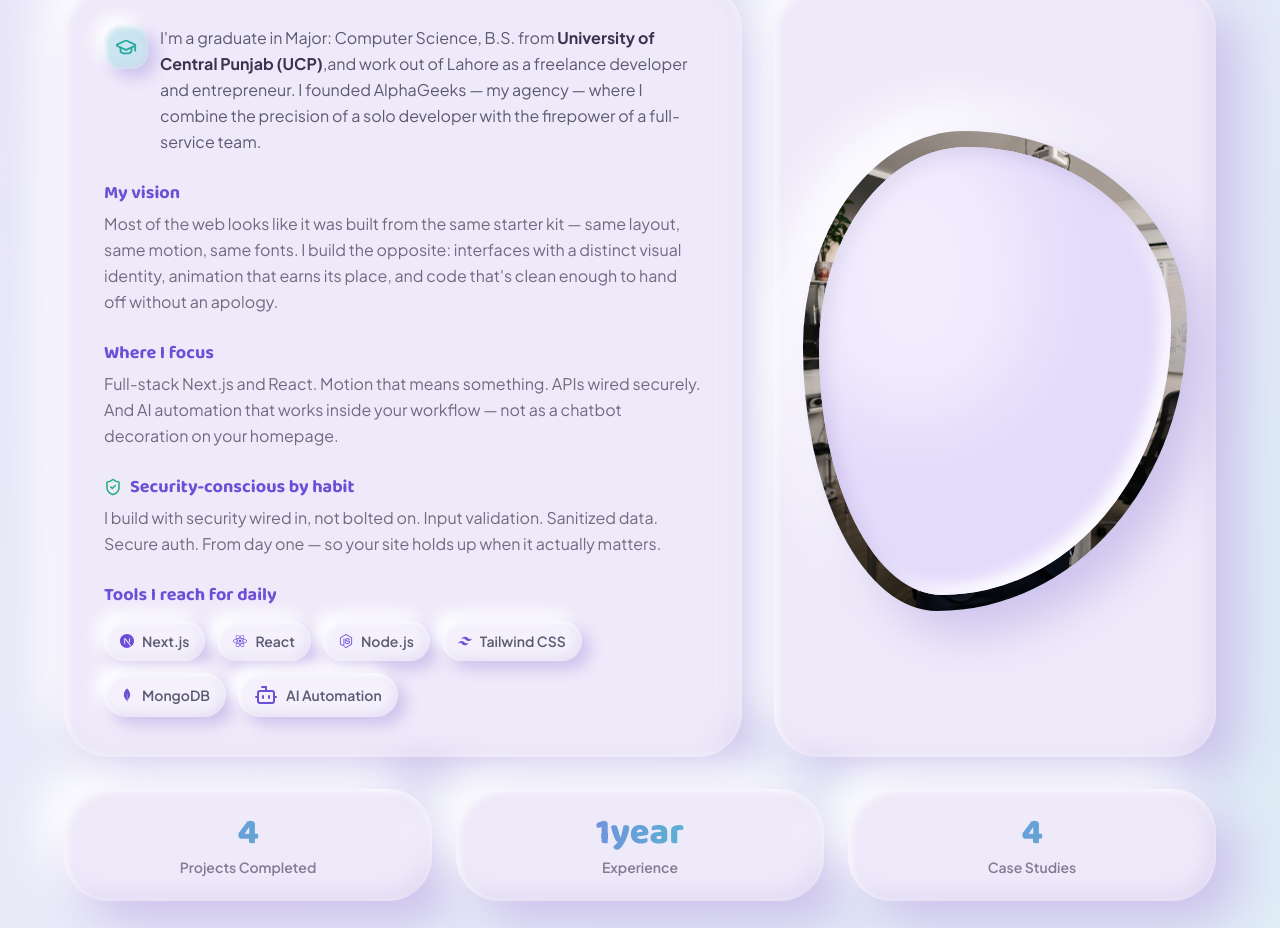
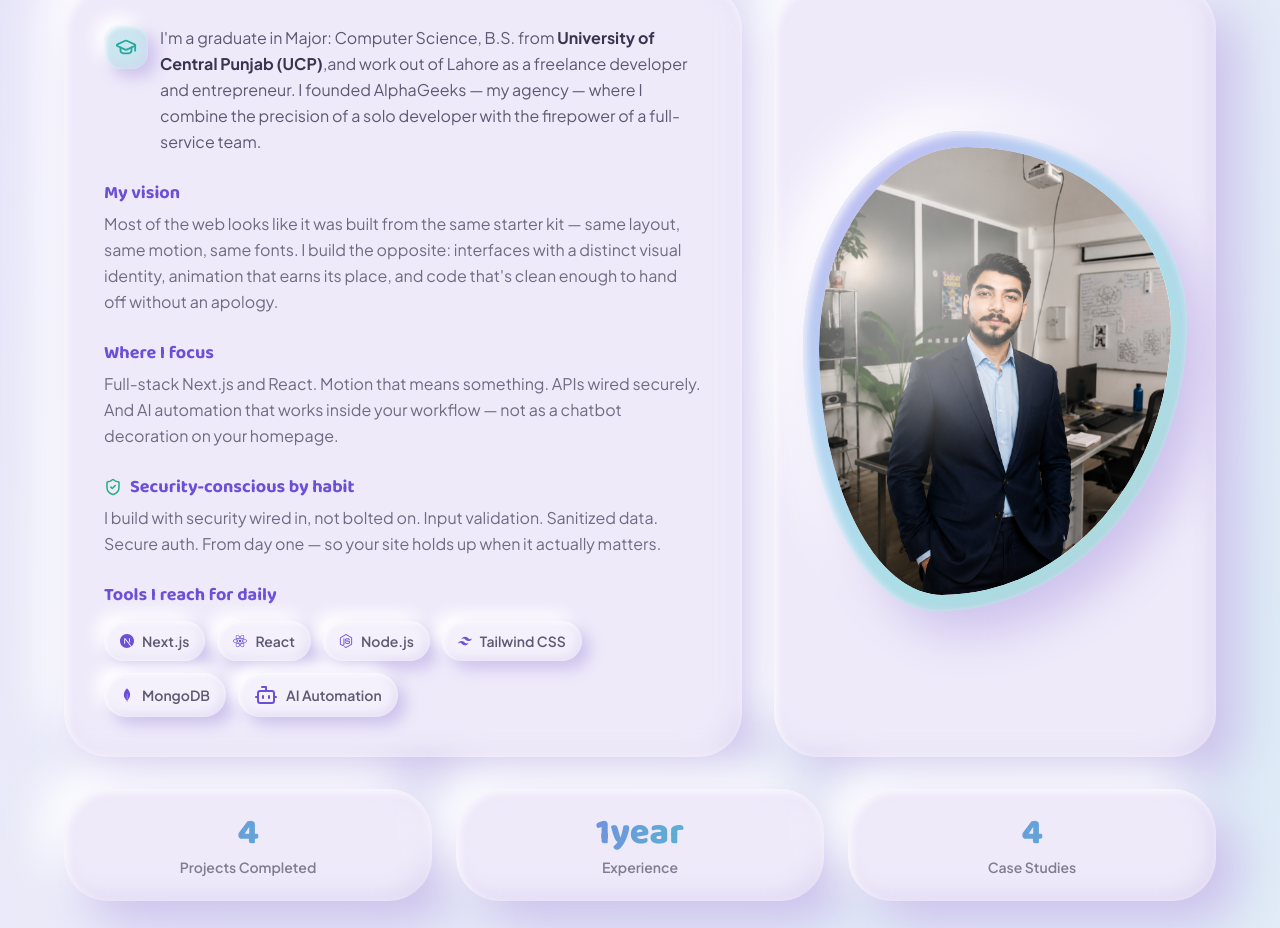
Before and after one commit to taha-ali11/taha-portfolio, a Next.js app: page / in a window 1280 px wide. Shown: the part 1039-1967 px from the top of the page. Built offline with nearby package versions, Linux system fonts and the light colour scheme.

Commit message:
Profile pic

```diff
--- a/components/About.jsx
+++ b/components/About.jsx
@@ -117,13 +117,13 @@ export default function About() {
               {/* Gradient ring — the visible "frame" edge */}
               <div className="absolute inset-0 rounded-blob bg-[linear-gradient(135deg,rgba(140,111,230,0.45),rgba(95,182,232,0.4)_35%,rgba(62,213,201,0.4)_65%,rgba(52,211,153,0.45))] shadow-clay-lg" />
 
-                <Image src={Profile} alt="Portrait of Taha Ali" fill
-                  className="object-cover rounded-blob" />
+                {/* <Image src={Profile} alt="Portrait of Taha Ali" fill
+                  className="object-cover rounded-blob" /> */}
 
               <div className="absolute inset-[14px] sm:inset-4 rounded-blob overflow-hidden clay-pressed grid place-items-center bg-clay-lilac">
                 {/* Glossy inner highlight for extra puffed-dome feel */}
-                 {/* <Image src={Profile} alt="Portrait of Taha Ali" fill
-                  className="object-cover rounded-blob" /> */}
+                 <Image src={Profile} alt="Portrait of Taha Ali" fill
+                  className="object-cover rounded-blob" />
                 <div className="absolute -top-6 -left-6 w-2/3 h-2/3 rounded-full bg-white/50 blur-2xl pointer-events-none" />
               </div>
             </div>
```
